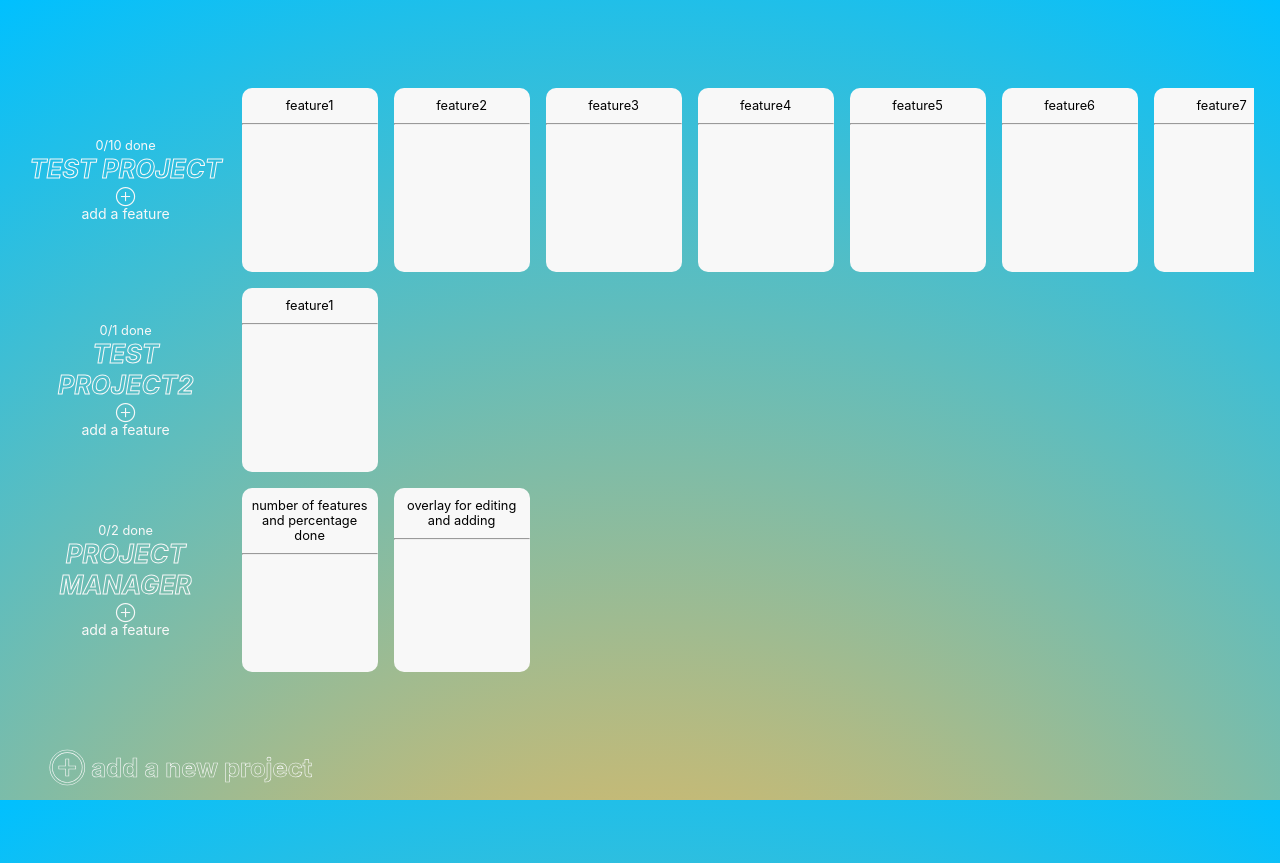
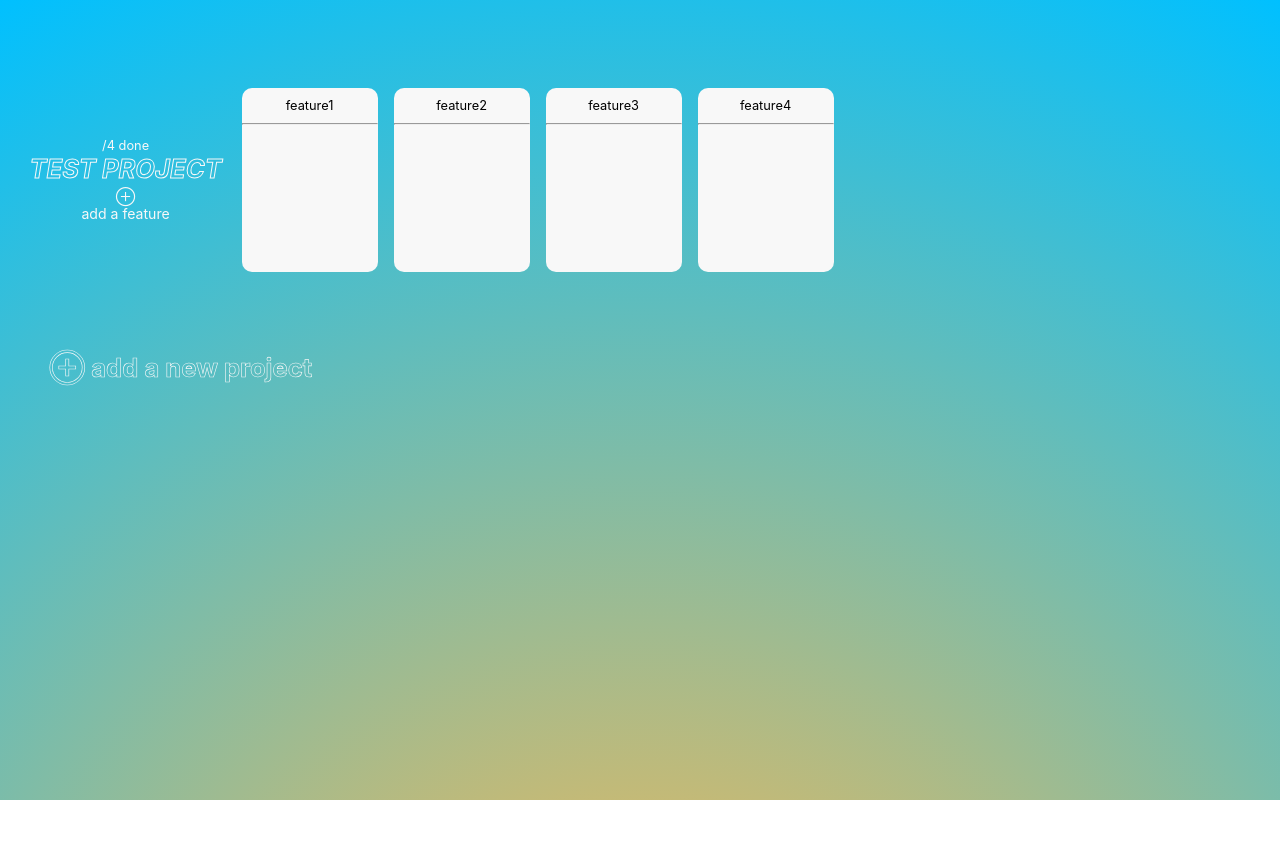
Before and after one commit to tootboi/React-ProjectManager, a React (Create React App) app: page / in a window 1280 px wide. After the commit the page ends 800 px from the top, so only its background shows below. Built offline with nearby package versions, Linux system fonts and the light colour scheme.

Commit message:
app now uses localStorage for persistent data

```diff
--- a/src/contexts/ProjectContext.js
+++ b/src/contexts/ProjectContext.js
@@ -4,27 +4,21 @@ import { projectReducer } from '../reducers/projectReducer';
 export const ProjectContext = createContext();
 
 const ProjectContextProvider = (props) => {
-    const [projects, dispatch] = useReducer(projectReducer, [
-        {title: 'test project', features: [
-            {feature: 'feature1', id: 'unique1-1'},
-            {feature: 'feature2', id: 'unique1-2'},
-            {feature: 'feature3', id: 'unique1-3'},
-            {feature: 'feature4', id: 'unique1-4'},
-            {feature: 'feature5', id: 'unique1-5'},
-            {feature: 'feature6', id: 'unique1-6'},
-            {feature: 'feature7', id: 'unique1-7'},
-            {feature: 'feature8', id: 'unique1-8'},
-            {feature: 'feature9', id: 'unique1-9'},
-            {feature: 'feature10', id: 'unique1-10'},
-        ], done: 0, id: 'unique1'},
-        {title: 'test project2', features: [
-            {feature: 'feature1', id: 'unique2-1'}
-        ], done: 0, id: 'unique2'},
-        {title: 'project manager', features: [
-            {feature: 'number of features and percentage done', id: 'unique3-1'},
-            {feature: 'overlay for editing and adding', id: 'unique3-2'},
-        ], done: 0, id: 'unique3'},
-    ]);
+    const [projects, dispatch] = useReducer(projectReducer, [], () => {
+        const localData = localStorage.getItem('projects');
+        return localData ? JSON.parse(localData) : [
+            {title: 'test project', features: [
+                {feature: 'feature1', id: 'unique1-1'},
+                {feature: 'feature2', id: 'unique1-2'},
+                {feature: 'feature3', id: 'unique1-3'},
+                {feature: 'feature4', id: 'unique1-4'},
+            ], totalDone: 0, isDone: [], id: 'unique1'},
+        ]
+    });
+
+    useEffect(() => {
+        localStorage.setItem('projects', JSON.stringify(projects));
+    }, [projects]);
     return (
         <ProjectContext.Provider value={{projects, dispatch}}>
             { props.children }
```
